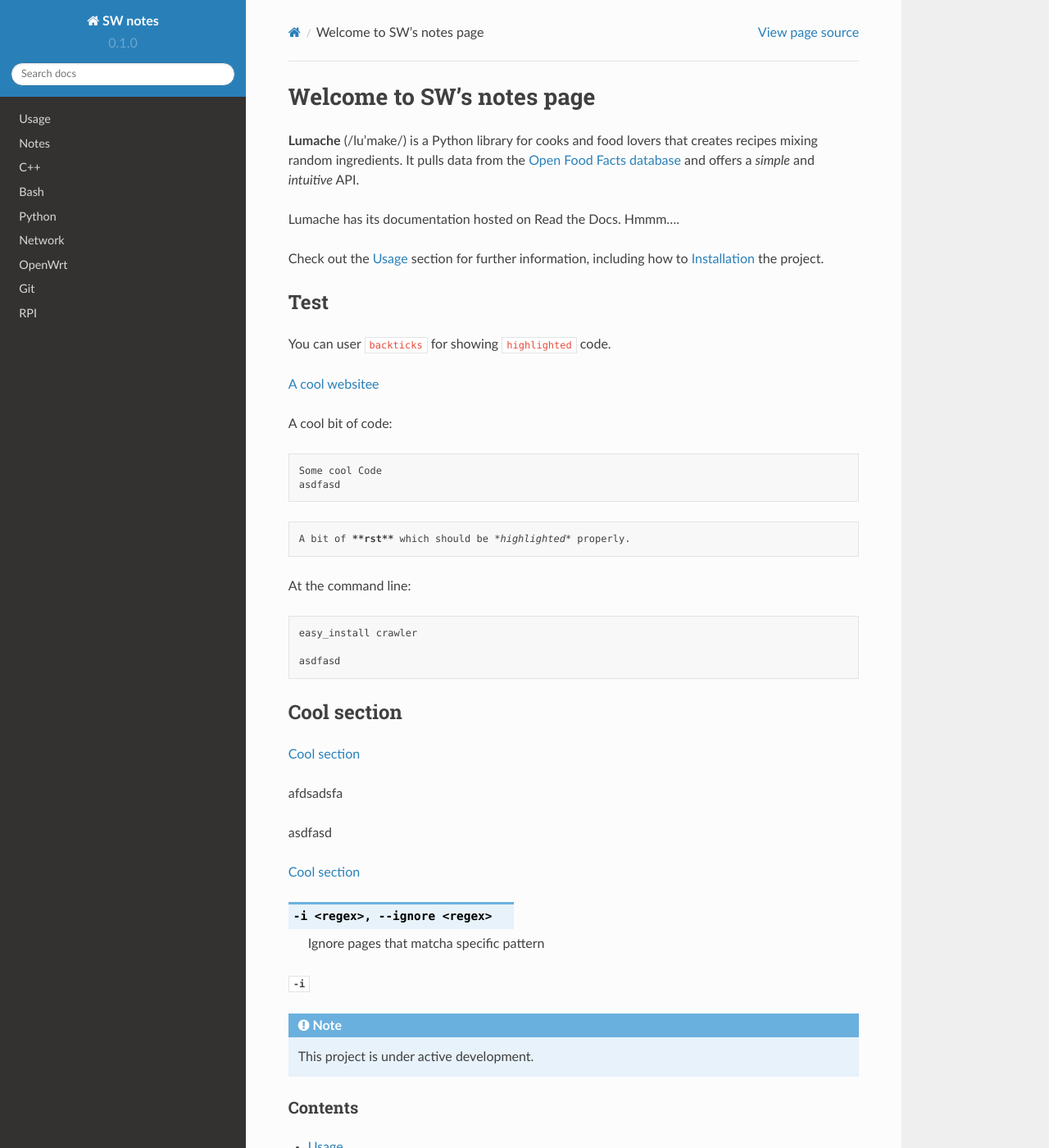
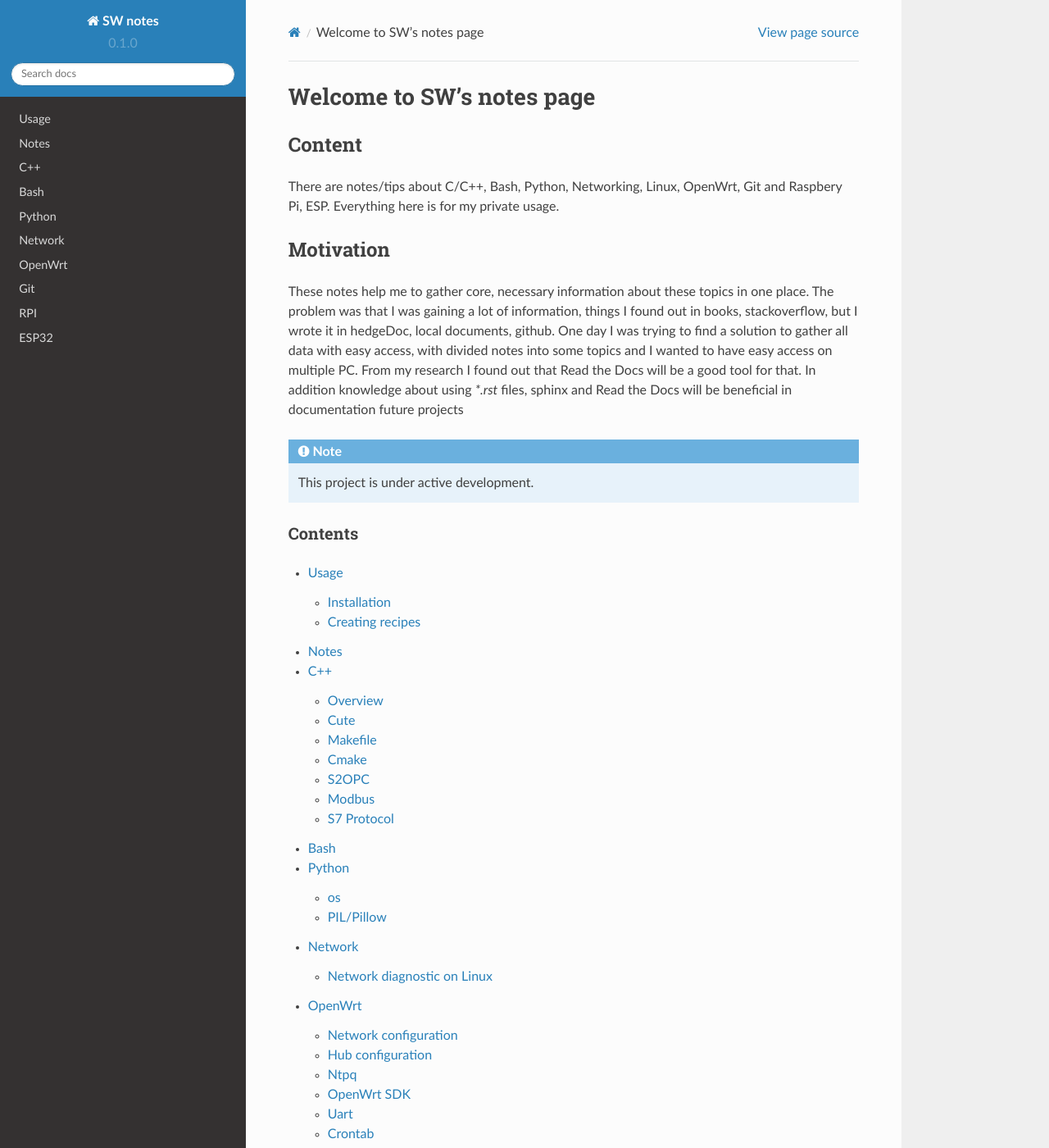
Before and after one commit to Varssos/sw-notes, a Sphinx documentation site: the page built from docs/source/index.rst, in a window 1280 px wide and 1400 px high. Shown: the whole window at 82% size. Built offline with Sphinx 7.4.7 and the Read the Docs theme 2.0.0, drawn with Linux system fonts in a browser that asks for light colours; pages that are not in the unit, such as notebooks, are missing from menus.

Commit message:
Added esp section and write main page about content and motivation

```diff
--- /dev/null
+++ b/docs/source/esp32/index.rst
@@ -0,0 +1,2 @@
+ESP32
+=====
--- a/docs/source/index.rst
+++ b/docs/source/index.rst
@@ -1,66 +1,20 @@
 Welcome to SW's notes page
 ===================================
 
-**Lumache** (/lu'make/) is a Python library for cooks and food lovers
-that creates recipes mixing random ingredients.
-It pulls data from the `Open Food Facts database <https://world.openfoodfacts.org/>`_
-and offers a *simple* and *intuitive* API.
+Content
+~~~~~~~
 
-Lumache has its documentation hosted on Read the Docs.
-Hmmm....
+There are notes/tips about C/C++, Bash, Python, Networking, Linux, OpenWrt, Git and Raspbery Pi, ESP.
+Everything here is for my private usage.
 
-Check out the :doc:`usage` section for further information, including
-how to :ref:`installation` the project.
+Motivation
+~~~~~~~~~~
 
-Test
-~~~~
+These notes help me to gather core, necessary information about these topics in one place.
+The problem was that I was gaining a lot of information, things I found out in books, stackoverflow, but I wrote it in hedgeDoc, local documents, github.
+One day I was trying to find a solution to gather all data with easy access, with divided notes into some topics and I wanted to have easy access on multiple PC.
+From my research I found out that Read the Docs will be a good tool for that. In addition knowledge about using `*.rst` files, sphinx and Read the Docs will be beneficial in documentation future projects
 
-You can user ``backticks`` for showing ``highlighted`` code.
-
-`A cool websitee`_
-
-.. _A cool websitee: http://google.pl
-
-A cool bit of code::
-
-   Some cool Code
-   asdfasd
-
-.. code-block:: rst
-
-   A bit of **rst** which should be *highlighted* properly.
-
-
-At the command line::
-
-   easy_install crawler
-
-   asdfasd
-
-
-.. _reference-name:
-
-Cool section
-~~~~~~~~~~~~
-
-:ref:`reference-name`
-
-afdsadsfa
-
-asdfasd
-
-:ref:`reference-name`
-
-
-.. option:: -i <regex>, --ignore <regex>
-
-   Ignore pages that matcha  specific pattern
-
-
-:option:`-i`
-
-
-.. classmethod: adsfa
 
 
 .. note::
@@ -83,3 +37,4 @@ Contents
    openwrt/index.rst
    git/index.rst
    rpi/index.rst
+   esp32/index.rst
```
